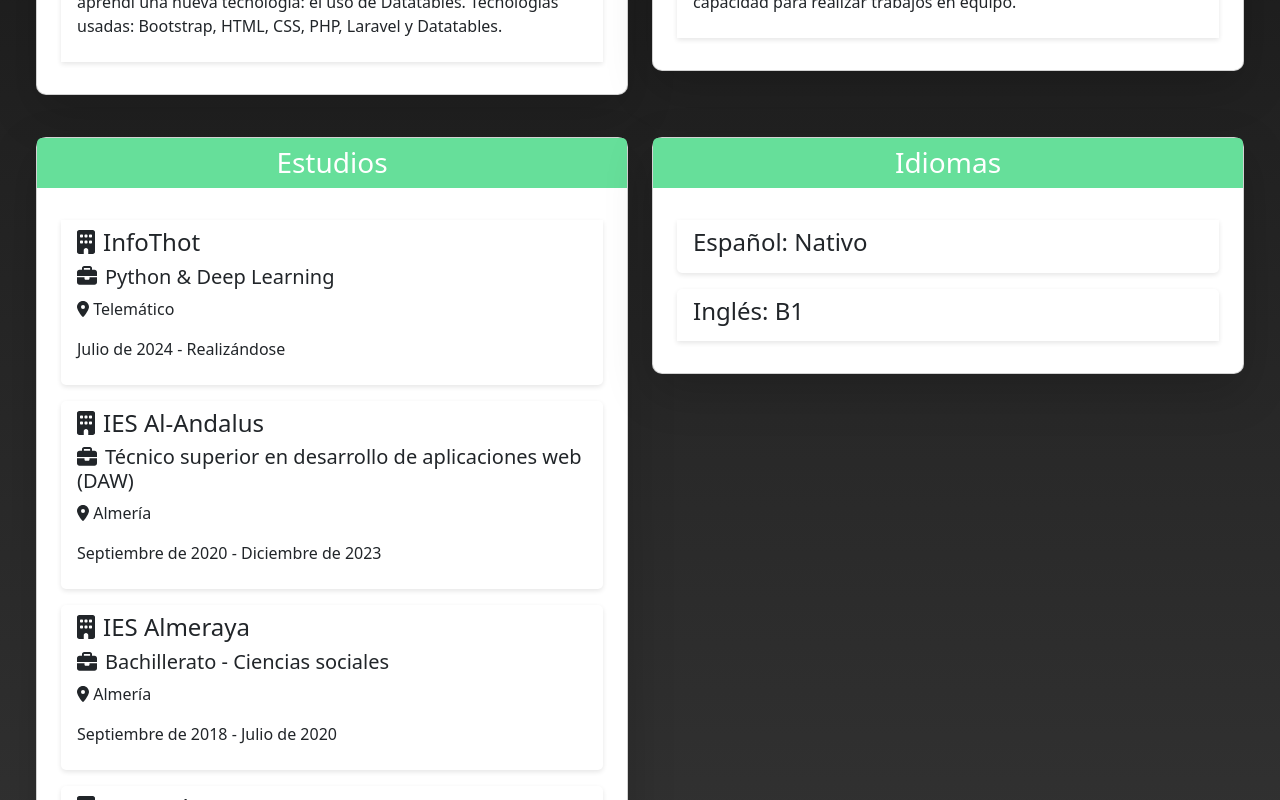
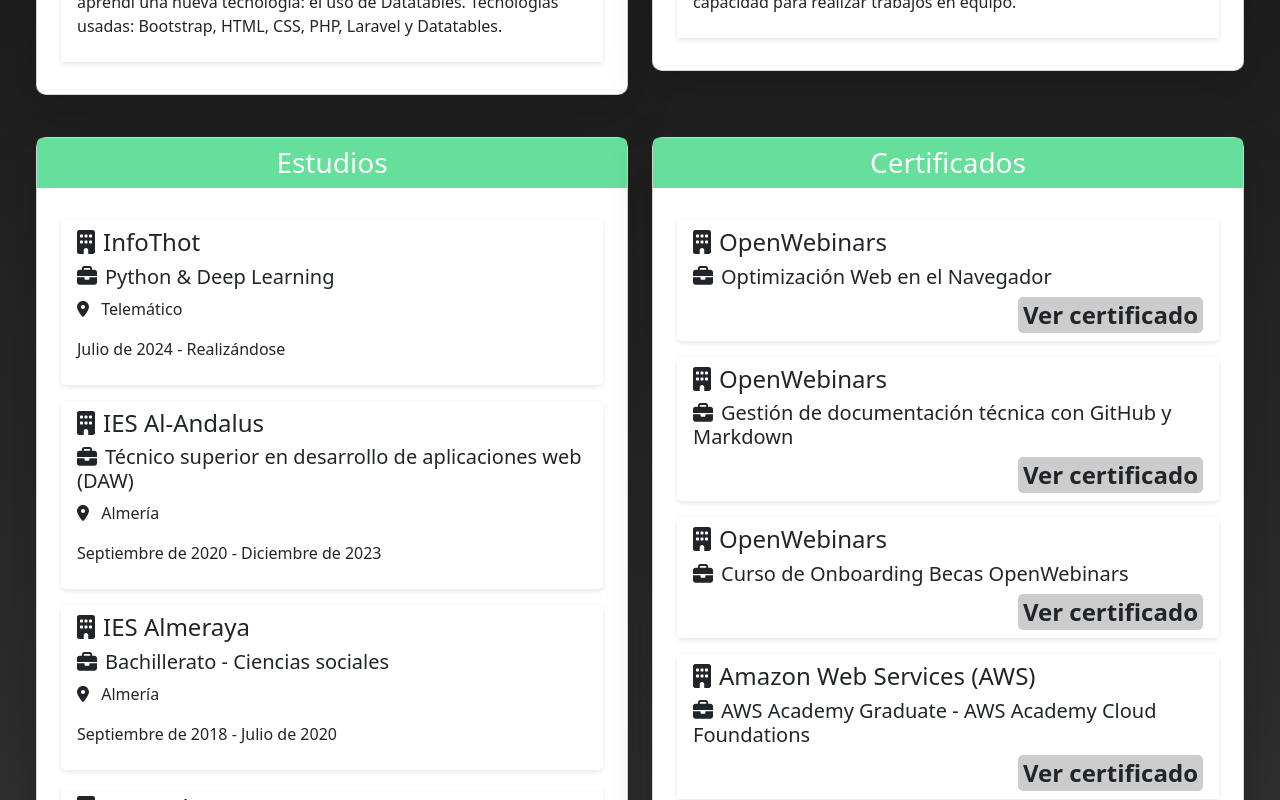
Before and after one commit to NEBUR342/portfolio, a React (Create React App) app: page / in a window 1280 px wide. Shown: the part 1460-2260 px from the top of the page. Built offline with nearby package versions, Linux system fonts and the light colour scheme.

Commit message:
agrego certificados

```diff
--- a/src/components/About.jsx
+++ b/src/components/About.jsx
@@ -20,6 +20,7 @@ const About = () => {
     tecnologias: [],
     aptitudes: [],
     detallesAdicionales: [],
+    certificados: [],
   });
 
   useEffect(() => {
@@ -66,7 +67,7 @@ const About = () => {
           </h5>
           <p>
             <FontAwesomeIcon icon={faMapMarkerAlt} className="me-2" />
-            {" "+experiencia.lugar}
+            {" " + experiencia.lugar}
           </p>
           <p>
             {experiencia.fechaInicio} - {experiencia.fechaFin}
@@ -93,7 +94,7 @@ const About = () => {
           </h5>
           <p>
             <FontAwesomeIcon icon={faMapMarkerAlt} className="me-2" />
-            {" "+voluntariado.lugar}
+            {" " + voluntariado.lugar}
           </p>
           <p>
             {voluntariado.fechaInicio} - {voluntariado.fechaFin}
@@ -104,7 +105,11 @@ const About = () => {
     );
 
   const renderEstudios = () =>
-    renderListSection("Estudios", [...data.estudios].reverse(), "bloque2", (estudio) => (
+    renderListSection(
+      "Estudios",
+      [...data.estudios].reverse(),
+      "bloque2",
+      (estudio) => (
         <li key={estudio.id} className="list-group-item my-2">
           <h4>
             <FontAwesomeIcon icon={faBuilding} className="me-2" />
@@ -115,14 +120,44 @@ const About = () => {
             {estudio.nombreCurso}
           </h5>
           <p>
-          <FontAwesomeIcon icon={faMapMarkerAlt} classame="me-2" />
-          {" "+estudio.lugar}
+            <FontAwesomeIcon icon={faMapMarkerAlt} className="me-2" />
+            {" " + estudio.lugar}
           </p>
           <p>
             {estudio.fechaInicio} - {estudio.fechaFin}
           </p>
         </li>
-    ));
+      )
+    );
+
+  const renderCertificados = () =>
+    renderListSection(
+      "Certificados",
+      [...data.certificados].reverse(),
+      "bloque2",
+      (certificado) => (
+        <li key={certificado.id} className="list-group-item my-2">
+          <h4>
+            <FontAwesomeIcon icon={faBuilding} className="me-2" />
+            {certificado.centro}
+          </h4>
+          <h5>
+            <FontAwesomeIcon icon={faBriefcase} className="me-2 b-5" />
+            {certificado.nombreCurso}
+          </h5>
+          <div class="d-flex flex-row-reverse">
+            <a
+              href={certificado.url}
+              target="_blank"
+              rel="noopener noreferrer"
+              className="text-center"
+            >
+              Ver certificado
+            </a>
+          </div>
+        </li>
+      )
+    );
 
   const renderIdiomas = () =>
     renderListSection("Idiomas", data.idiomas, "bloque2", (idioma) => (
@@ -136,7 +171,9 @@ const About = () => {
   const renderLenguajes = () =>
     renderListSection("Lenguajes", data.lenguajes, "bloque3", (lenguaje) => (
       <li key={lenguaje.id} className="list-group-item my-2">
-        <a href={lenguaje.url} target="_blank" rel="noopener noreferrer">{lenguaje.nombre}</a>
+        <a href={lenguaje.url} target="_blank" rel="noopener noreferrer">
+          {lenguaje.nombre}
+        </a>
         <p>{lenguaje.descripcion}</p>
       </li>
     ));
@@ -144,7 +181,9 @@ const About = () => {
   const renderFrameworks = () =>
     renderListSection("Frameworks", data.frameworks, "bloque3", (framework) => (
       <li key={framework.id} className="list-group-item my-2">
-        <a href={framework.url} target="_blank" rel="noopener noreferrer">{framework.nombre}</a>
+        <a href={framework.url} target="_blank" rel="noopener noreferrer">
+          {framework.nombre}
+        </a>
         <p>{framework.descripcion}</p>
       </li>
     ));
@@ -156,7 +195,9 @@ const About = () => {
       "bloque3",
       (tecnologia) => (
         <li key={tecnologia.id} className="list-group-item my-2">
-          <a href={tecnologia.url} target="_blank" rel="noopener noreferrer">{tecnologia.nombre}</a>
+          <a href={tecnologia.url} target="_blank" rel="noopener noreferrer">
+            {tecnologia.nombre}
+          </a>
           <p>{tecnologia.descripcion}</p>
         </li>
       )
@@ -192,6 +233,7 @@ const About = () => {
             </div>
             <div className="row justify-content-center">
               {renderEstudios()}
+              {renderCertificados()}
               {renderIdiomas()}
             </div>
             <div className="row justify-content-center">
--- a/src/components/json/data.json
+++ b/src/components/json/data.json
@@ -151,6 +151,36 @@
       "fechaFin": "Realizándose"
     }
   ],
+  "certificados": [
+    {
+      "id": 1,
+      "nombreCurso": "AWS Academy Graduate - AWS Academy Cloud Foundations",
+      "centro": "Amazon Web Services (AWS)",
+      "fecha": "11/30/2022",
+      "url": "https://www.credly.com/badges/eaf8667f-ee44-40fa-9b76-7664f0ed4530/linked_in_profile"
+    },
+    {
+      "id": 2,
+      "nombreCurso": "Curso de Onboarding Becas OpenWebinars",
+      "centro": "OpenWebinars",
+      "fecha": "21 Diciembre 2022",
+      "url": "https://openwebinars.net/cert/WYKeB"
+    },
+    {
+      "id": 3,
+      "nombreCurso": "Gestión de documentación técnica con GitHub y Markdown",
+      "centro": "OpenWebinars",
+      "fecha": "22 Diciembre 2022",
+      "url": "https://openwebinars.net/cert/b94wR"
+    },
+    {
+      "id": 4,
+      "nombreCurso": "Optimización Web en el Navegador",
+      "centro": "OpenWebinars",
+      "fecha": "28 Enero 2023",
+      "url": "https://openwebinars.net/cert/5cRE"
+    }
+  ],
   "idiomas": [
     {
       "id": 1,
```
Lines whose indentation alone changed are shown as unchanged.
